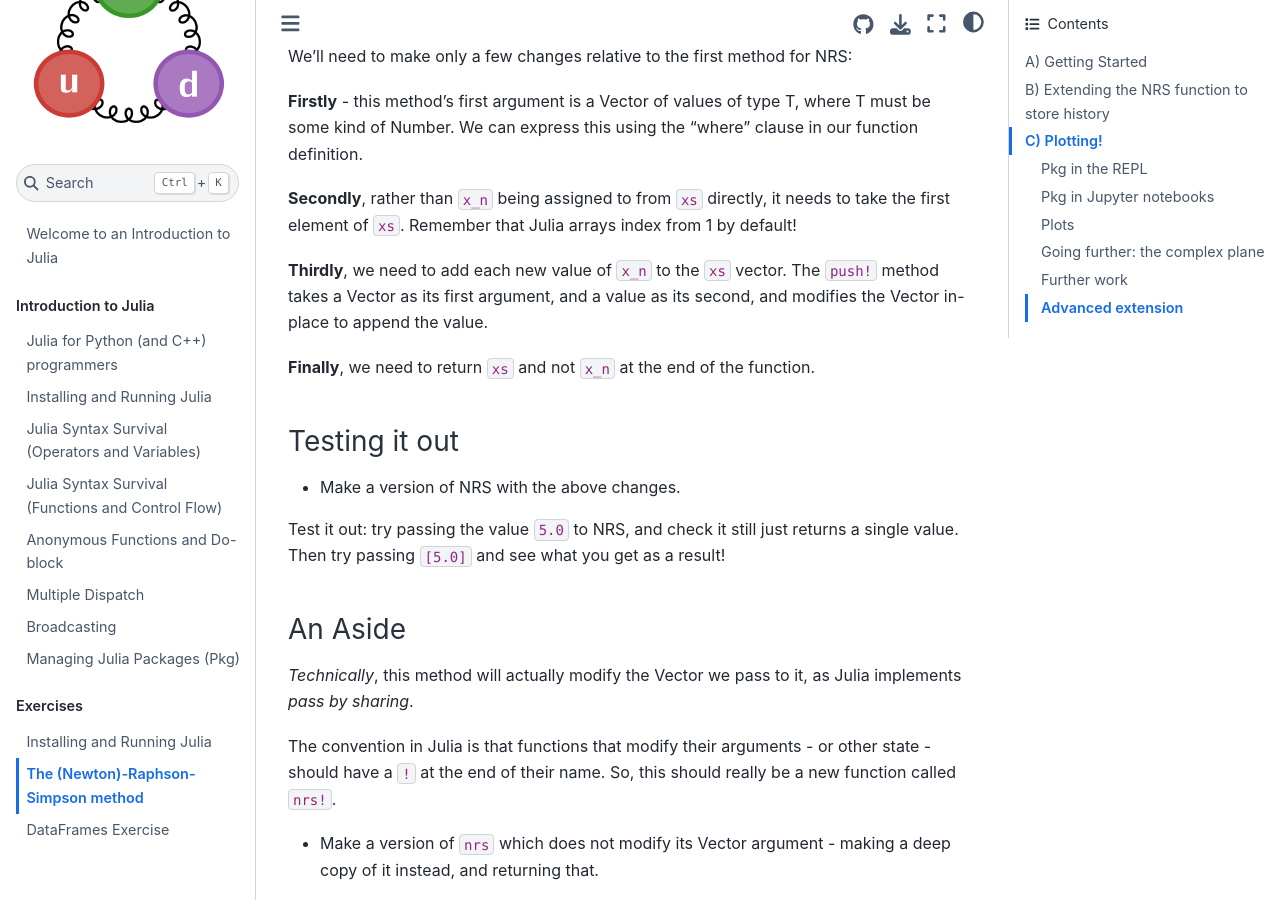
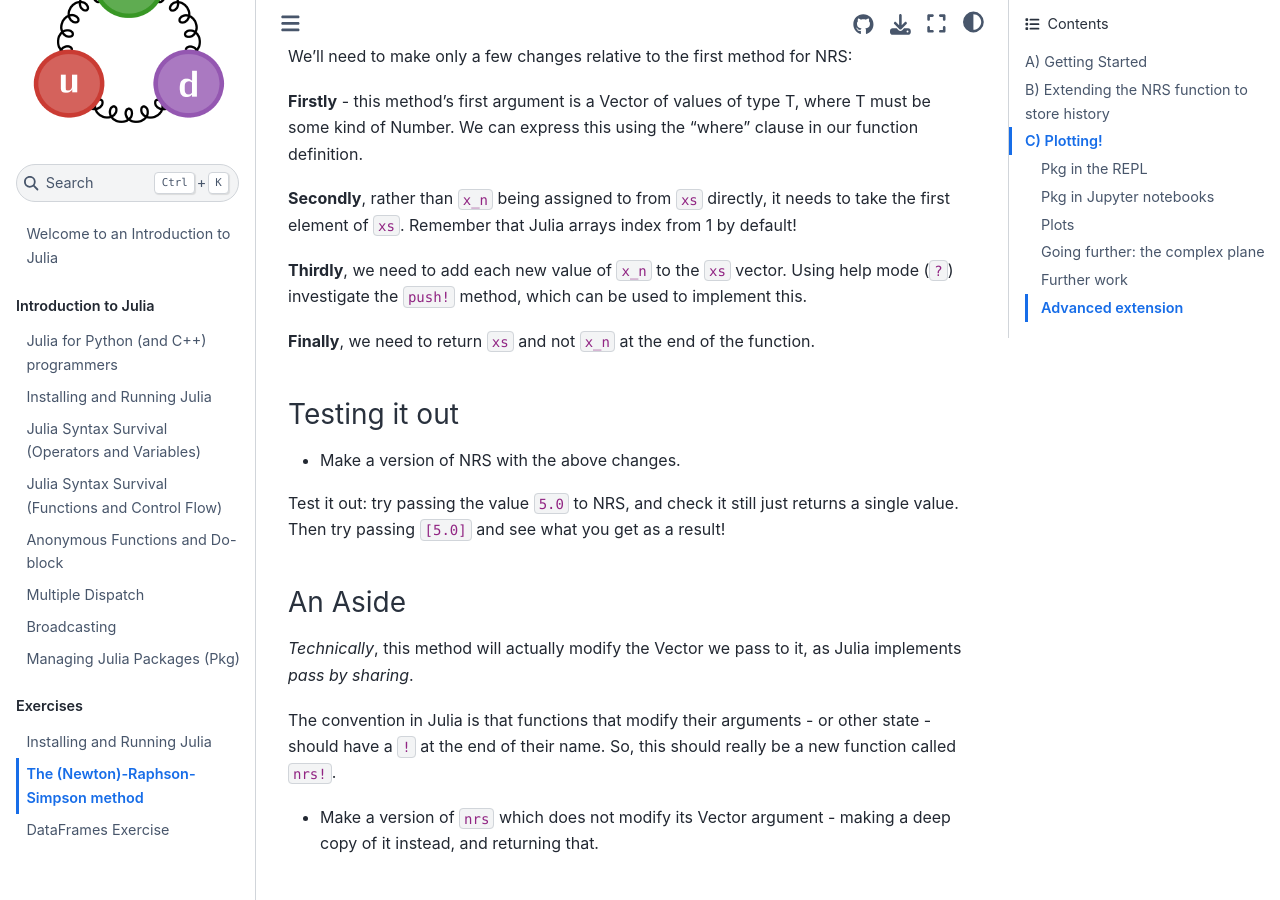
Before and after one commit to JuliaHEP/JuliaHEP-2023, a Jupyter Book: the page built from julia-intro/docs/exercises/juliafunctions.md, in a window 1280 px wide and 900 px high, scrolled down 3007 px. Built offline with Jupyter Book 1.0.4 settings and Sphinx 7.4.7 and the Sphinx Book theme 1.1.4, drawn with Linux system fonts in a browser that asks for light colours; pages that are not in the unit, such as notebooks, are missing from menus.

Commit message:
help mode callout

```diff
--- a/julia-intro/docs/exercises/juliafunctions.md
+++ b/julia-intro/docs/exercises/juliafunctions.md
@@ -98,7 +98,7 @@ We'll need to make only a few changes relative to the first method for NRS:
 
 **Secondly**, rather than `x_n` being assigned to from `xs` directly, it needs to take the first element of `xs`. Remember that Julia arrays index from 1 by default!
 
-**Thirdly**, we need to add each new value of `x_n` to the `xs` vector. The `push!` method takes a Vector as its first argument, and a value as its second, and modifies the Vector in-place to append the value.
+**Thirdly**, we need to add each new value of `x_n` to the `xs` vector. Using help mode (`?`) investigate the `push!` method, which can be used to implement this.
 
 **Finally**, we need to return `xs` and not `x_n` at the end of the function.
 
```
